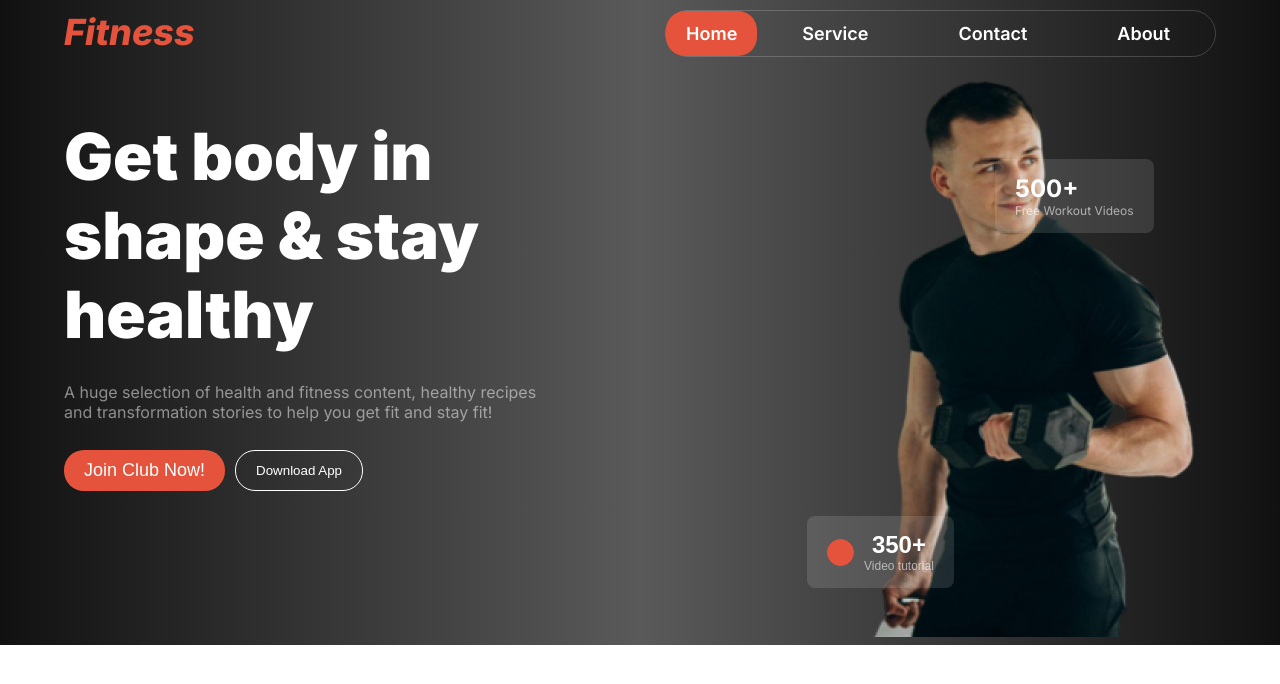
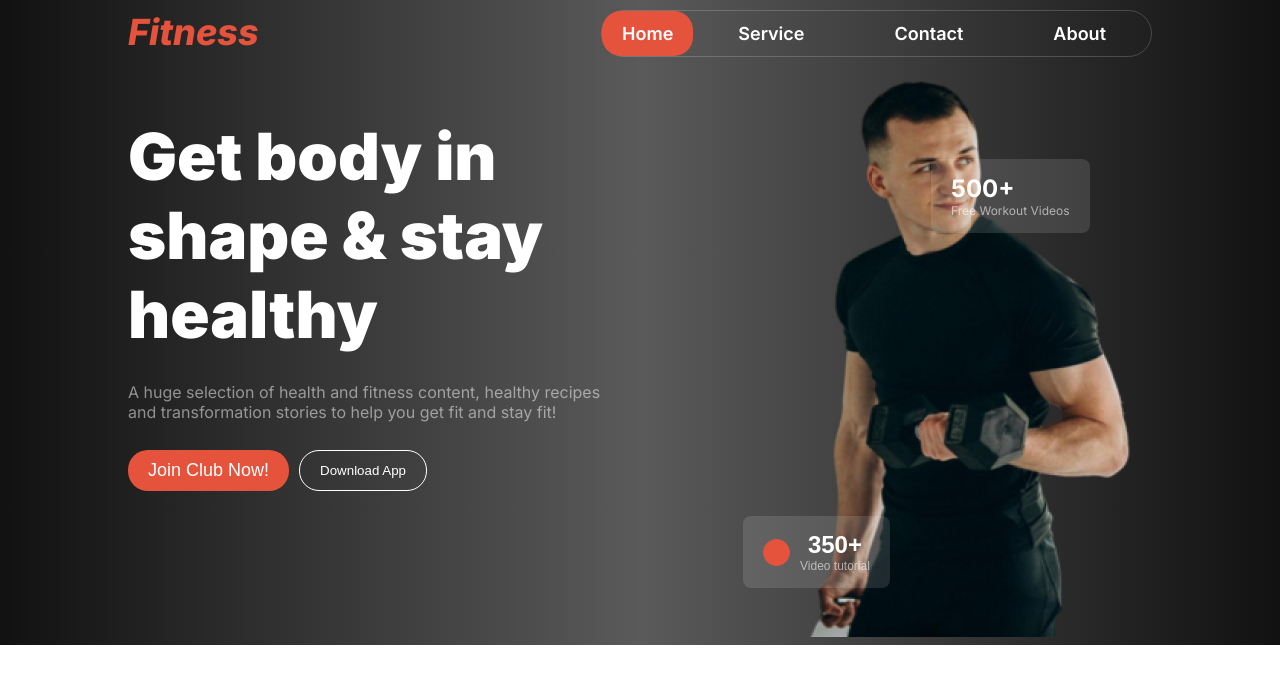
Before and after one commit to KMStanvir1998/fitness_gym, a plain HTML site: page index.html in a window 1280 px wide. Drawn offline with Linux system fonts and the light colour scheme.

Commit message:
navbar and banner added

```diff
--- a/css/style.css
+++ b/css/style.css
@@ -19,7 +19,7 @@ header{
 .nav-container{
     display: flex;
     justify-content: space-between;
-    margin: 0px 5%;
+    margin: 0px 10%;
 }
 .nav-title{
     color: #E6533C;
@@ -54,7 +54,7 @@ ul.nav-link {}
 /*banner section style */
 .font-style{}
 .banner-section{
-    margin: 0px 5%;
+    margin: 0px 10%;
     display: flex;
     justify-content: space-between;
 }
```
Also changed, not shown: index.html (+1 -2 lines).
